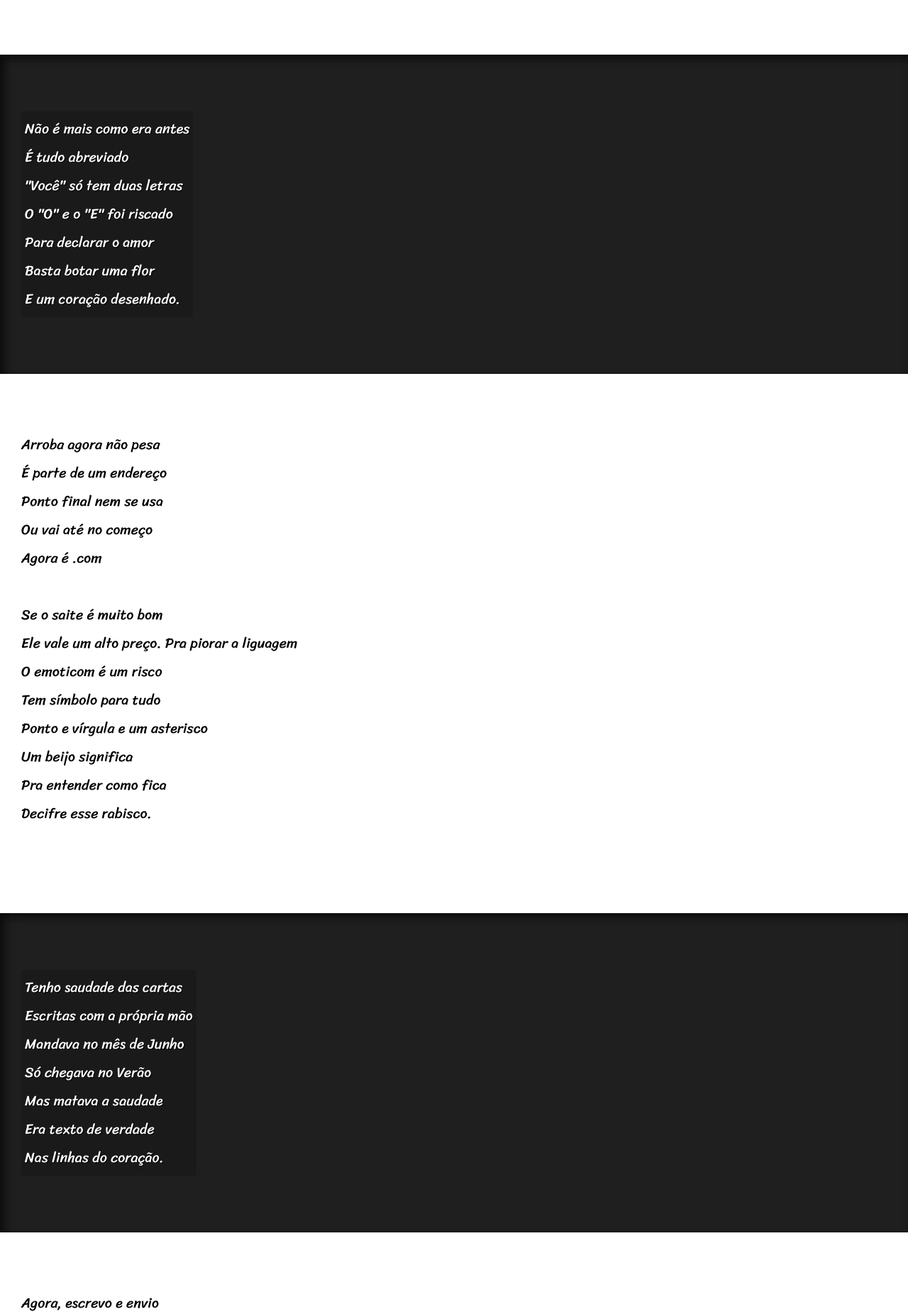
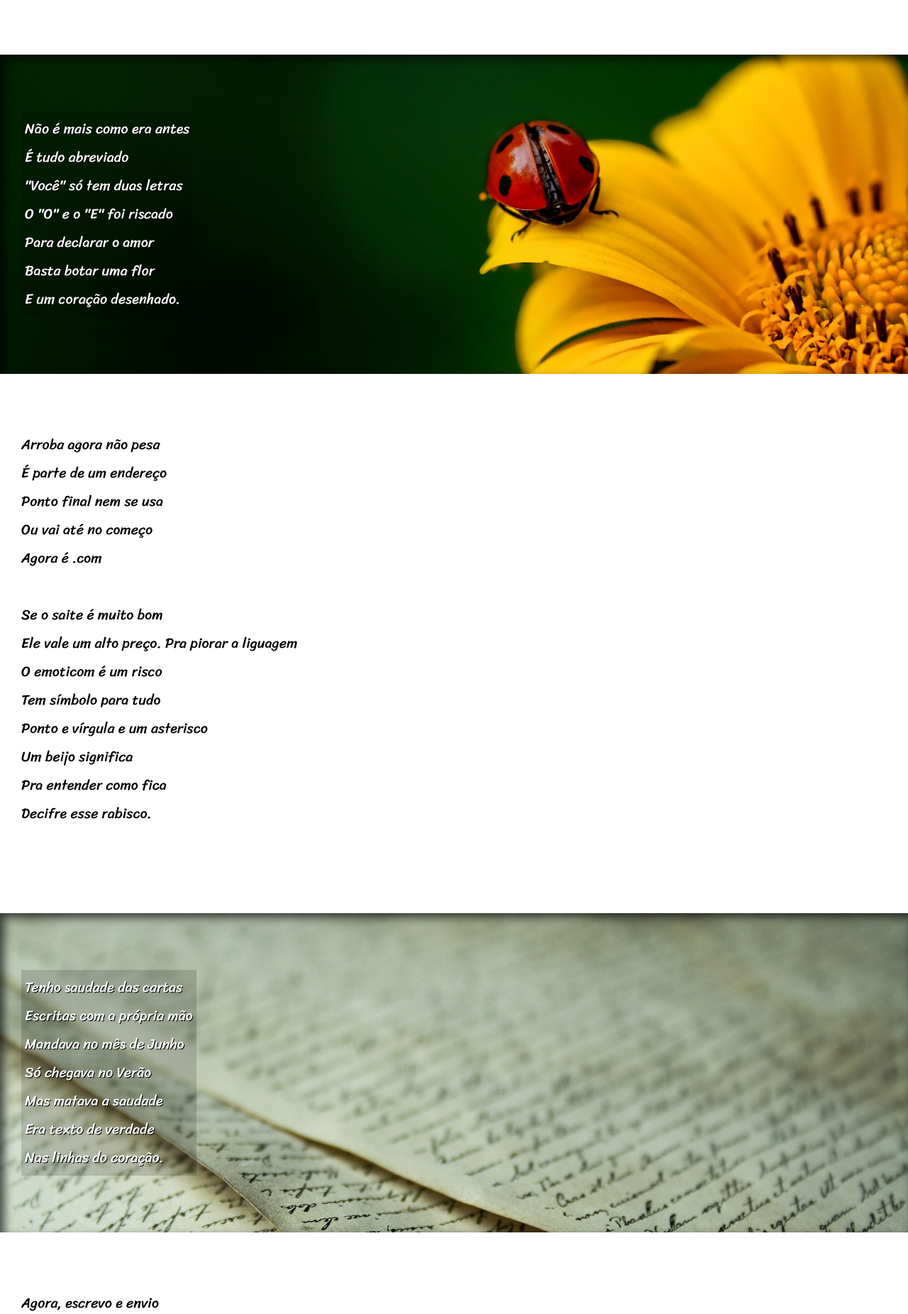
Before and after one commit to pHmDs/Cordel, a plain HTML site: page index.html in a window 1280 px wide. Shown: the part 548-2400 px from the top of the page at 71% size. Drawn offline with Linux system fonts and the light colour scheme.

Commit message:
background

```diff
--- a/estilo/style.css
+++ b/estilo/style.css
@@ -87,12 +87,12 @@ section.imagem > p {
 }
 
 section#img01 {
-    background-image: url(./imagens/background001.jpg);
+    background-image: url(../imagens/background001.jpg);
     background-position: right center;
     background-size: cover;
 }
 
 section#img02 {
-    background-image: url(./imagens/background002.jpg);
+    background-image: url(../imagens/background002.jpg);
     background-size: cover;
 }
```
